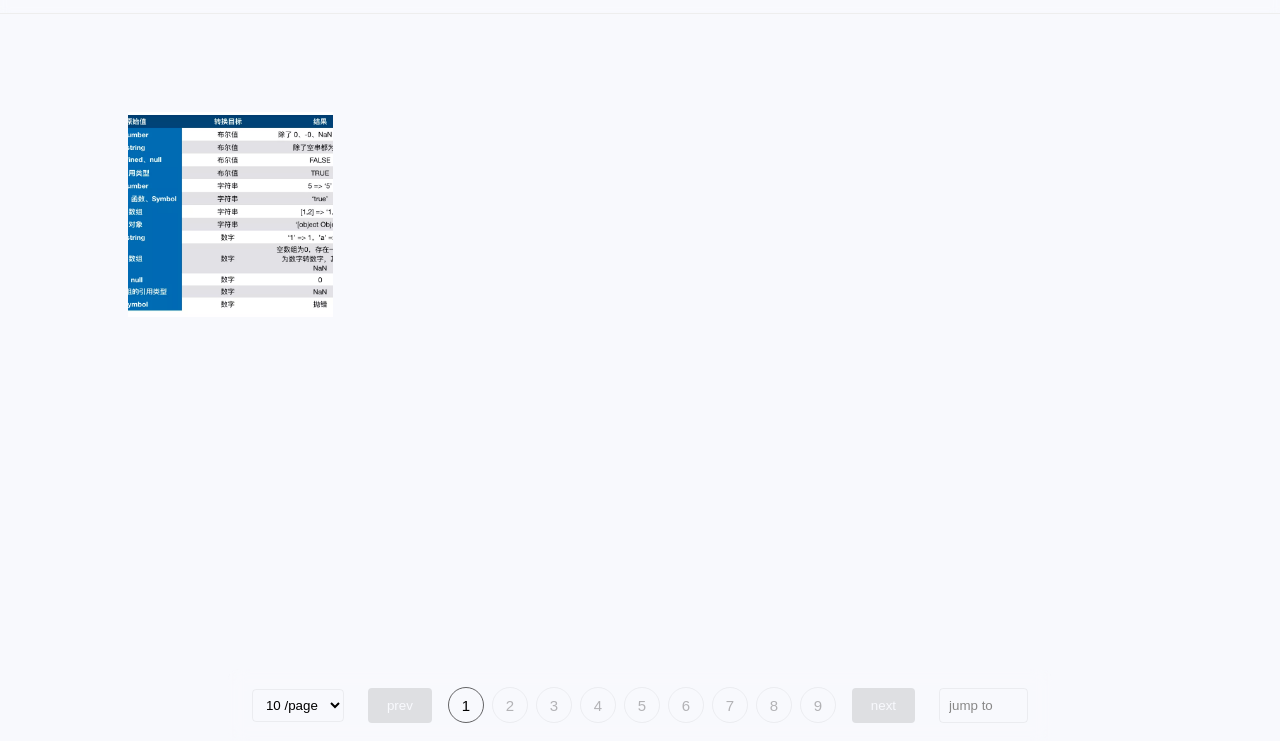
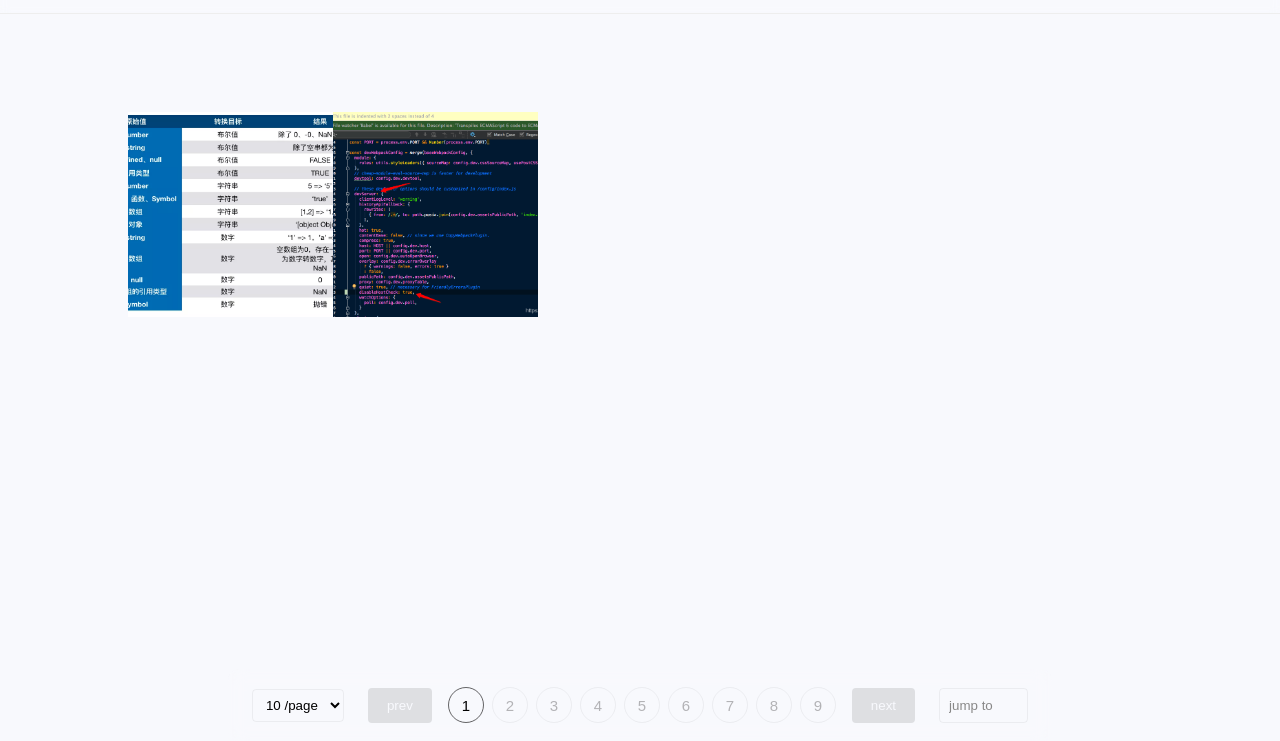
Before and after one commit to dakang824/imgs, a plain HTML site: page index.html in a window 1280 px wide. Shown: the part 59-800 px from the top of the page. Drawn offline with nearby package versions, Linux system fonts and the light colour scheme; files that its build step writes are made by us from their sources.

Commit message:
deploy: 1f56e132b2c4f402de35b8286ce0cd273e2fa10a

```diff
--- a/index.html
+++ b/index.html
@@ -4,7 +4,7 @@
       <head>
             <title>PicPic</title>
             <script>
-                  window.img_paths={"name":"assets","type":"directory","size":"216.57KB","children":[{"name":"folder_a","type":"directory","size":"216.57KB","children":[{"name":"1.png","type":"file","extension":"png","size":"216.57KB","dimension":"910x648","path":"folder_a/1.png"}]}]}
+                  window.img_paths={"name":"assets","type":"directory","size":"447.9KB","children":[{"name":"folder_a","type":"directory","size":"447.9KB","children":[{"name":"1.png","type":"file","extension":"png","size":"216.57KB","dimension":"910x648","path":"folder_a/1.png"},{"name":"20190108151400496.png","type":"file","extension":"png","size":"231.33KB","dimension":"1065x595","path":"folder_a/20190108151400496.png"}]}]}
             </script>
       </head>
 
```
Also changed, not shown: folder_a/20190108151400496.png (added).
